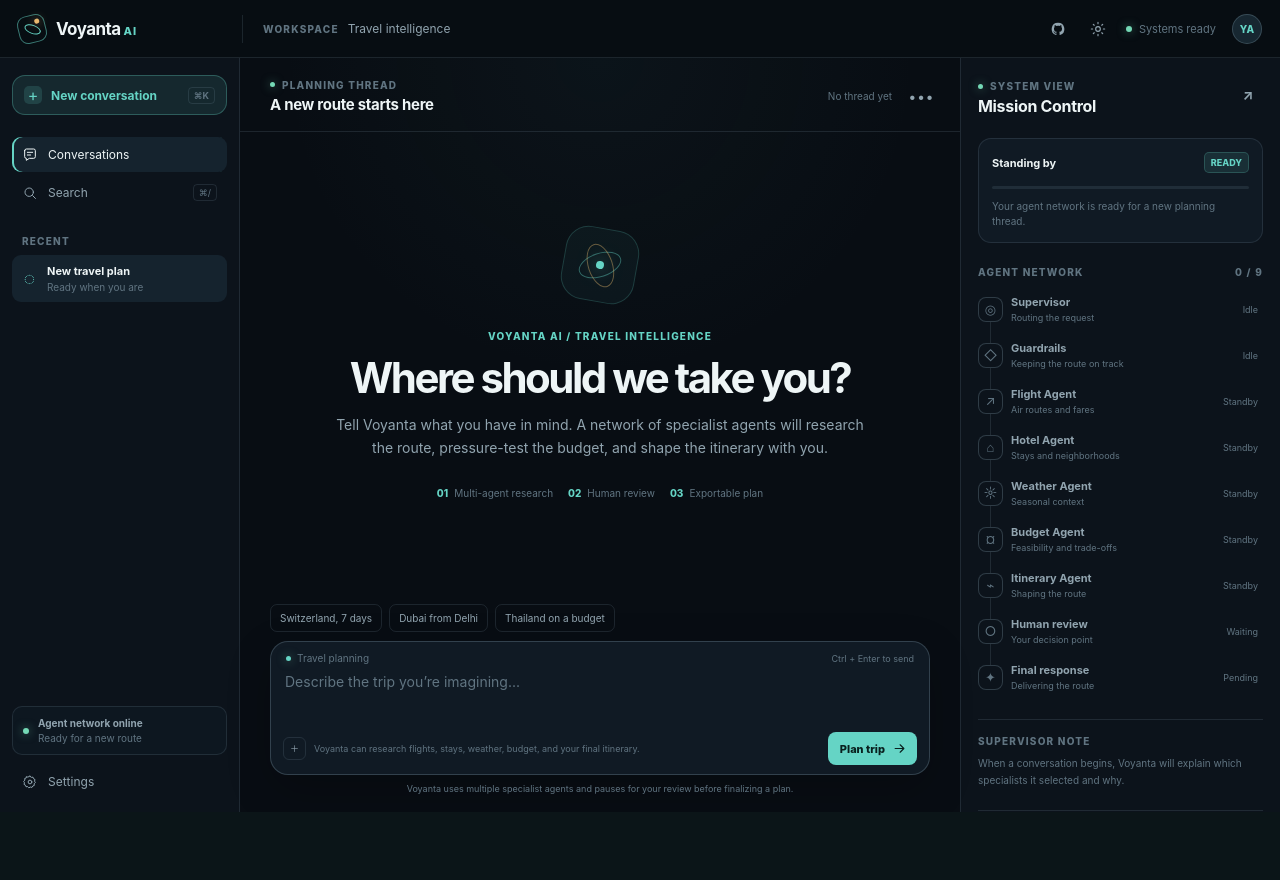
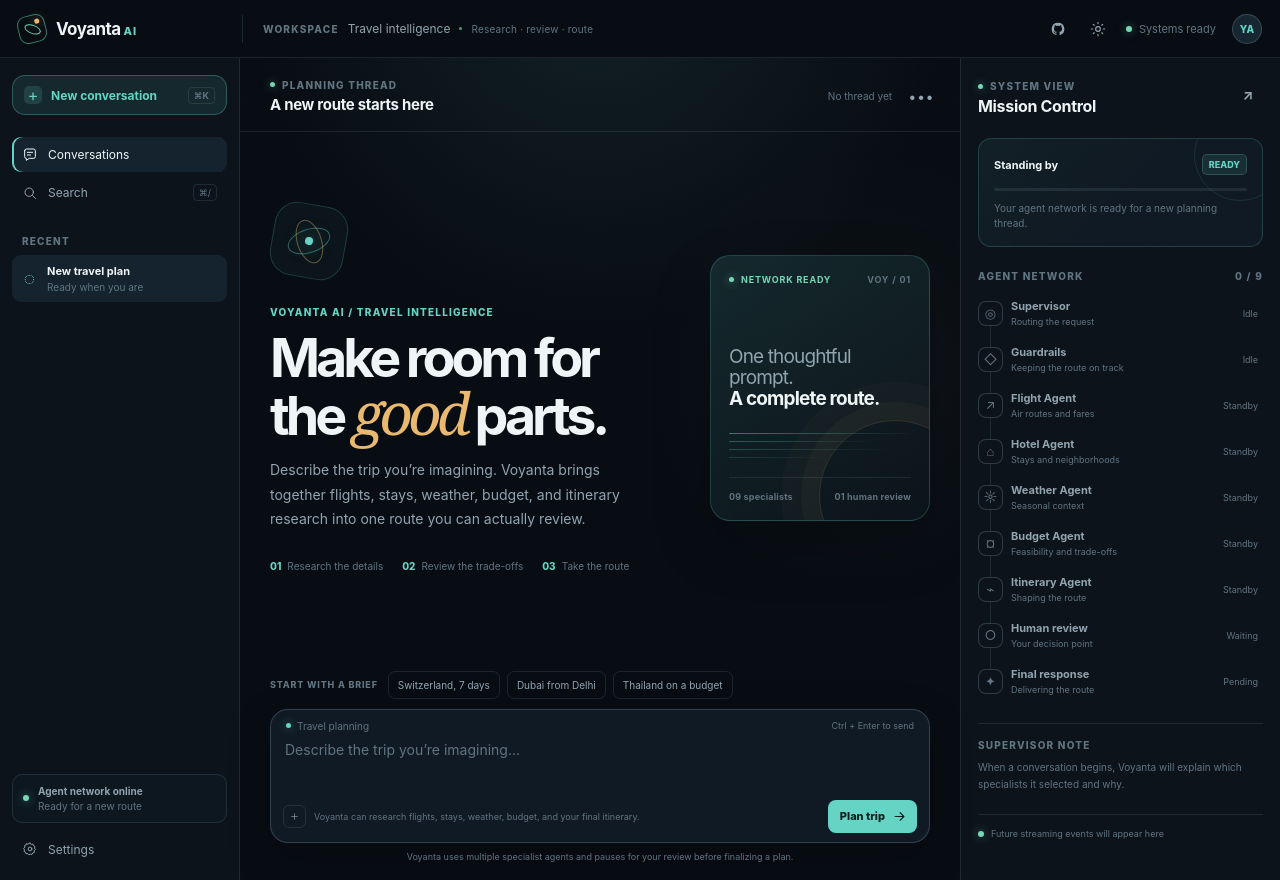
Before and after one commit to aadityakr45/travel-multi-agent, a FastAPI app: page / in a window 1280 px wide. Before the commit the page ends 812 px from the top, so only its background shows below. Run offline with FastAPI, Linux system fonts and the light colour scheme; some libraries are stand-ins or nearby versions.

Commit message:
feat: Update UI components in index.html and style.css for enhanced user experience; modify background colors, add context details, and improve layout of welcome section.

```diff
--- a/static/style.css
+++ b/static/style.css
@@ -31,7 +31,7 @@
 body {
   margin: 0;
   overflow: hidden;
-  background: var(--bg);
+  background: #080d13;
   color: var(--text);
   font-family: var(--font);
   font-size: 14px;
@@ -66,6 +66,8 @@
 .topbar-context { height: 28px; padding-left: 20px; border-left: 1px solid var(--border); display: flex; align-items: center; gap: 9px; }
 .context-kicker, .conversation-kicker, .artifact-eyebrow, .welcome-eyebrow { color: var(--text-soft); font-size: 10px; font-weight: 800; letter-spacing: .12em; text-transform: uppercase; }
 .context-name { color: var(--text-muted); font-size: 12px; }
+.context-divider { width: 3px; height: 3px; border-radius: 50%; background: var(--teal); opacity: .7; }
+.context-detail { color: var(--text-soft); font-size: 10px; letter-spacing: .02em; }
 .topbar-actions { margin-left: auto; display: flex; align-items: center; gap: 8px; }
 .icon-link, .icon-button, .small-icon-button { display: grid; place-items: center; border: 1px solid transparent; background: transparent; color: var(--text-muted); cursor: pointer; transition: .18s ease; }
 .icon-link { width: 32px; height: 32px; }
@@ -109,7 +111,8 @@
 .rail-system-card strong { color: var(--text-muted); font-size: 10px; font-weight: 700; }
 .rail-system-card small { margin-top: 3px; color: var(--text-soft); font-size: 10px; }
 
-.conversation-workspace { position: relative; min-width: 0; display: flex; flex-direction: column; background: radial-gradient(circle at 50% 0%, rgba(56, 113, 115, .07), transparent 38%), var(--bg); }
+.conversation-workspace { position: relative; min-width: 0; display: flex; flex-direction: column; isolation: isolate; background: radial-gradient(circle at 50% -10%, rgba(56, 113, 115, .2), transparent 36%), radial-gradient(circle at 86% 38%, rgba(233, 185, 111, .035), transparent 28%), var(--bg); }
+.conversation-workspace::before { position: absolute; z-index: -1; inset: 0; opacity: .22; background-image: linear-gradient(rgba(149, 176, 193, .04) 1px, transparent 1px), linear-gradient(90deg, rgba(149, 176, 193, .04) 1px, transparent 1px); background-size: 42px 42px; mask-image: linear-gradient(to bottom, rgba(0, 0, 0, .7), transparent 70%); pointer-events: none; content: ""; }
 .conversation-header { display: flex; align-items: center; justify-content: space-between; min-height: 74px; padding: 17px 30px 14px; border-bottom: 1px solid var(--border); }
 .conversation-header h1, .mission-header h2 { margin: 4px 0 0; color: var(--text); font-size: 15px; font-weight: 650; letter-spacing: -.02em; }
 .conversation-kicker { display: flex; align-items: center; gap: 7px; }
@@ -118,18 +121,33 @@
 .thread-id { max-width: 230px; overflow: hidden; color: var(--text-soft); font-size: 10px; text-overflow: ellipsis; white-space: nowrap; }
 .small-icon-button { width: 28px; height: 28px; border-radius: 7px; font-weight: 750; letter-spacing: 2px; }
 .conversation-scroll { min-height: 0; flex: 1; overflow-y: auto; scrollbar-color: rgba(149, 176, 193, .18) transparent; scrollbar-width: thin; }
-.welcome-state { max-width: 680px; margin: 0 auto; padding: clamp(62px, 12vh, 132px) 26px 44px; text-align: center; }
+.welcome-state { width: min(960px, 100%); max-width: 960px; margin: 0 auto; display: grid; grid-template-columns: minmax(0, 1.35fr) minmax(220px, .65fr); align-items: center; gap: clamp(28px, 5vw, 76px); padding: clamp(54px, 9vh, 106px) 30px 38px; text-align: left; }
+.welcome-main { min-width: 0; }
 .welcome-symbol { position: relative; width: 74px; height: 74px; margin: 0 auto 24px; display: grid; place-items: center; border: 1px solid rgba(101, 212, 197, .2); border-radius: 23px; transform: rotate(10deg); background: rgba(101, 212, 197, .045); }
+.welcome-main .welcome-symbol { margin-left: 2px; }
 .symbol-ring { position: absolute; border: 1px solid rgba(101, 212, 197, .42); border-radius: 50%; transform: rotate(-28deg); }
 .ring-one { width: 44px; height: 24px; }
 .ring-two { width: 25px; height: 45px; border-color: rgba(233, 185, 111, .42); }
 .symbol-center { width: 8px; height: 8px; border-radius: 50%; background: var(--teal); box-shadow: 0 0 18px rgba(101, 212, 197, .8); }
 .welcome-eyebrow { color: var(--teal); }
-.welcome-state h2 { margin: 13px 0 12px; font-size: clamp(28px, 3.3vw, 42px); line-height: 1.06; letter-spacing: -.06em; }
-.welcome-state p { max-width: 530px; margin: 0 auto; color: var(--text-muted); font-size: 14px; line-height: 1.7; }
-.welcome-trust { display: flex; justify-content: center; flex-wrap: wrap; gap: 15px; margin-top: 27px; color: var(--text-soft); font-size: 10px; }
+.welcome-state h2 { max-width: 560px; margin: 13px 0 16px; font-size: clamp(34px, 4.2vw, 56px); line-height: .98; letter-spacing: -.075em; }
+.welcome-state h2 em { color: var(--amber); font-family: Georgia, "Times New Roman", serif; font-size: 1.08em; font-weight: 400; letter-spacing: -.08em; }
+.welcome-state p { max-width: 510px; margin: 0; color: var(--text-muted); font-size: 14px; line-height: 1.75; }
+.welcome-trust { display: flex; justify-content: flex-start; flex-wrap: wrap; gap: 13px 19px; margin-top: 28px; color: var(--text-soft); font-size: 10px; }
 .welcome-trust span { display: inline-flex; align-items: center; gap: 6px; }
 .welcome-trust i { color: var(--teal); font-style: normal; font-weight: 800; }
+.welcome-signal-card { position: relative; overflow: hidden; min-height: 240px; padding: 18px; border: 1px solid rgba(101, 212, 197, .22); border-radius: 20px; background: linear-gradient(145deg, rgba(22, 43, 48, .92), rgba(12, 20, 27, .92)); box-shadow: 0 24px 60px rgba(0, 0, 0, .2); }
+.welcome-signal-card::after { position: absolute; right: -42px; bottom: -52px; width: 150px; height: 150px; border: 1px solid rgba(233, 185, 111, .16); border-radius: 50%; box-shadow: 0 0 0 18px rgba(233, 185, 111, .035), 0 0 0 38px rgba(233, 185, 111, .025); content: ""; }
+.signal-card-topline, .signal-card-meta { display: flex; justify-content: space-between; gap: 10px; color: var(--text-soft); font-size: 9px; font-weight: 750; letter-spacing: .09em; text-transform: uppercase; }
+.signal-card-topline > span:first-child { display: inline-flex; align-items: center; gap: 7px; color: var(--green); }
+.signal-live-dot { display: inline-block; width: 5px; height: 5px; border-radius: 50%; background: var(--green); box-shadow: 0 0 10px rgba(116, 216, 181, .7); }
+.signal-card-index { color: var(--text-soft); }
+.signal-card-title { position: relative; z-index: 1; margin-top: 61px; color: var(--text-muted); font-size: 19px; line-height: 1.12; letter-spacing: -.045em; }
+.signal-card-title strong { color: var(--text); font-weight: 650; }
+.signal-lines { display: grid; gap: 7px; margin: 24px 0 19px; }
+.signal-lines span { display: block; height: 1px; background: linear-gradient(90deg, var(--teal), rgba(101, 212, 197, .04)); opacity: .5; }
+.signal-lines span:nth-child(2) { width: 78%; opacity: .35; }.signal-lines span:nth-child(3) { width: 88%; opacity: .25; }.signal-lines span:nth-child(4) { width: 53%; opacity: .18; }
+.signal-card-meta { position: relative; z-index: 1; padding-top: 13px; border-top: 1px solid rgba(149, 176, 193, .13); color: var(--text-soft); font-size: 9px; letter-spacing: .02em; text-transform: none; }
 
 .conversation-feed { max-width: 850px; margin: 0 auto; padding: 26px 30px 35px; }
 .user-message { display: flex; flex-direction: column; align-items: flex-end; margin: 0 0 27px auto; }
@@ -203,8 +221,9 @@
 .typing-dots i:nth-child(2) { animation-delay: .15s; }.typing-dots i:nth-child(3) { animation-delay: .3s; }
 
 .composer-zone { width: min(850px, 100%); margin: 0 auto; padding: 0 30px 18px; }
-.quick-prompts { display: flex; gap: 7px; margin-bottom: 9px; overflow-x: auto; scrollbar-width: none; }
+.quick-prompts { display: flex; align-items: center; gap: 7px; margin-bottom: 10px; overflow-x: auto; scrollbar-width: none; }
 .quick-prompts::-webkit-scrollbar { display: none; }
+.quick-prompts-label { flex: 0 0 auto; margin-right: 3px; color: var(--text-soft); font-size: 9px; font-weight: 800; letter-spacing: .09em; text-transform: uppercase; }
 .quick-prompts button { flex: 0 0 auto; padding: 7px 9px; border: 1px solid var(--border); border-radius: 7px; background: transparent; color: var(--text-muted); font-size: 10px; cursor: pointer; transition: .18s ease; }
 .quick-prompts button:hover { border-color: rgba(101, 212, 197, .38); color: var(--teal); background: var(--teal-faint); }
 .composer { padding: 10px 12px 9px; border: 1px solid var(--border-strong); border-radius: var(--radius-lg); background: var(--bg-panel); box-shadow: 0 15px 45px rgba(0, 0, 0, .2); }
@@ -227,7 +246,8 @@
 
 .mission-header { display: flex; align-items: flex-start; justify-content: space-between; }
 .mission-header h2 { font-size: 16px; }
-.mission-status-card { margin-top: 22px; padding: 13px; border: 1px solid var(--border); border-radius: var(--radius-md); background: var(--bg-panel); }
+.mission-status-card { position: relative; overflow: hidden; margin-top: 22px; padding: 15px; border: 1px solid rgba(101, 212, 197, .2); border-radius: var(--radius-md); background: linear-gradient(135deg, rgba(101, 212, 197, .07), var(--bg-panel) 54%); }
+.mission-status-card::after { position: absolute; top: -30px; right: -24px; width: 90px; height: 90px; border: 1px solid rgba(101, 212, 197, .12); border-radius: 50%; content: ""; }
 .mission-status-topline { display: flex; align-items: center; justify-content: space-between; gap: 10px; color: var(--text); font-size: 11px; font-weight: 700; }
 .status-pill { padding: 4px 6px; border: 1px solid rgba(101, 212, 197, .22); border-radius: 5px; color: var(--teal); background: var(--teal-faint); font-size: 9px; font-weight: 800; text-transform: uppercase; }
 .status-pill.warn { border-color: rgba(233, 185, 111, .3); color: var(--amber); background: var(--amber-faint); }
@@ -287,6 +307,9 @@
 html.light-mode .primary-action { color: #fff; background: var(--teal-strong); }
 html.light-mode .primary-action:hover { background: var(--teal); }
 html.light-mode .assistant-avatar, html.light-mode .welcome-symbol { background: rgba(13, 142, 130, .06); }
+html.light-mode .welcome-signal-card { border-color: rgba(13, 142, 130, .22); background: linear-gradient(145deg, #e6f2f0, #ffffff); box-shadow: 0 24px 60px rgba(24, 60, 70, .1); }
+html.light-mode .signal-card-title { color: var(--text-muted); }
+html.light-mode .signal-card-title strong { color: var(--text); }
 
 @keyframes spin { to { transform: rotate(360deg); } }
 @keyframes blink { 0%, 80%, 100% { opacity: .3; transform: translateY(0); } 40% { opacity: 1; transform: translateY(-2px); } }
@@ -310,6 +333,8 @@
   .agent-timeline { grid-template-columns: repeat(2, minmax(0, 1fr)); gap: 4px 10px; }
   .agent-timeline::before { display: none; }
   .mission-reasoning, .mission-footer { display: none; }
+  .welcome-state { grid-template-columns: minmax(0, 1fr) minmax(190px, .7fr); gap: 28px; padding-top: 58px; }
+  .welcome-state h2 { font-size: clamp(32px, 4.6vw, 48px); }
 }
 
 @media (max-width: 620px) {
@@ -326,10 +351,13 @@
   .conversation-header { min-height: 65px; padding: 14px 15px; }
   .conversation-tools { display: none; }
   .conversation-feed { padding: 18px 15px 27px; }
-  .welcome-state { padding: 48px 15px 30px; }
+  .welcome-state { display: block; padding: 48px 15px 30px; text-align: center; }
+  .welcome-main .welcome-symbol { margin-left: auto; }
   .welcome-state h2 { font-size: 31px; }
   .welcome-state p { font-size: 13px; }
-  .welcome-trust { gap: 9px; font-size: 9px; }
+  .welcome-trust { justify-content: center; gap: 9px; font-size: 9px; }
+  .welcome-signal-card { max-width: 300px; min-height: 190px; margin: 28px auto 0; text-align: left; }
+  .signal-card-title { margin-top: 35px; }
   .message-bubble { max-width: 89%; }
   .artifact-header { flex-direction: column; padding: 15px; }
   .artifact-actions { justify-content: flex-start; }
--- a/templates/index.html
+++ b/templates/index.html
@@ -27,6 +27,8 @@
       <div class="topbar-context">
         <span class="context-kicker">Workspace</span>
         <span class="context-name">Travel intelligence</span>
+        <span class="context-divider" aria-hidden="true"></span>
+        <span class="context-detail">Research · review · route</span>
       </div>
 
       <div class="topbar-actions">
@@ -105,18 +107,29 @@
 
         <section class="conversation-scroll" id="conversationScroll">
           <div class="welcome-state" id="welcomeState">
+            <div class="welcome-main">
               <div class="welcome-symbol" aria-hidden="true">
                 <span class="symbol-ring ring-one"></span>
                 <span class="symbol-ring ring-two"></span>
                 <span class="symbol-center"></span>
               </div>
               <span class="welcome-eyebrow">Voyanta AI / Travel intelligence</span>
-            <h2>Where should we take you?</h2>
-            <p>Tell Voyanta what you have in mind. A network of specialist agents will research the route, pressure-test the budget, and shape the itinerary with you.</p>
+              <h2>Make room for the <em>good</em> parts.</h2>
+              <p>Describe the trip you’re imagining. Voyanta brings together flights, stays, weather, budget, and itinerary research into one route you can actually review.</p>
               <div class="welcome-trust">
-              <span><i>01</i> Multi-agent research</span>
-              <span><i>02</i> Human review</span>
-              <span><i>03</i> Exportable plan</span>
+                <span><i>01</i> Research the details</span>
+                <span><i>02</i> Review the trade-offs</span>
+                <span><i>03</i> Take the route</span>
+              </div>
+            </div>
+            <div class="welcome-signal-card">
+              <div class="signal-card-topline">
+                <span><span class="signal-live-dot"></span> Network ready</span>
+                <span class="signal-card-index">VOY / 01</span>
+              </div>
+              <div class="signal-card-title">One thoughtful prompt.<br><strong>A complete route.</strong></div>
+              <div class="signal-lines" aria-hidden="true"><span></span><span></span><span></span><span></span></div>
+              <div class="signal-card-meta"><span>09 specialists</span><span>01 human review</span></div>
             </div>
           </div>
 
@@ -192,6 +205,7 @@
 
         <section class="composer-zone" aria-label="Travel prompt composer">
           <div class="quick-prompts" id="quickPrompts">
+            <span class="quick-prompts-label">Start with a brief</span>
             <button type="button" onclick="setPrompt('Plan a complete 7 days Switzerland trip from India including flights, hotels and sightseeing under 2 lakhs.')">Switzerland, 7 days</button>
             <button type="button" onclick="setPrompt('Plan a 5 days Dubai trip from Delhi with flights, hotels and sightseeing.')">Dubai from Delhi</button>
             <button type="button" onclick="setPrompt('Plan a 7 days Thailand trip from Bangalore with budget hotels and sightseeing.')">Thailand on a budget</button>
```
Lines whose indentation alone changed are shown as unchanged.
